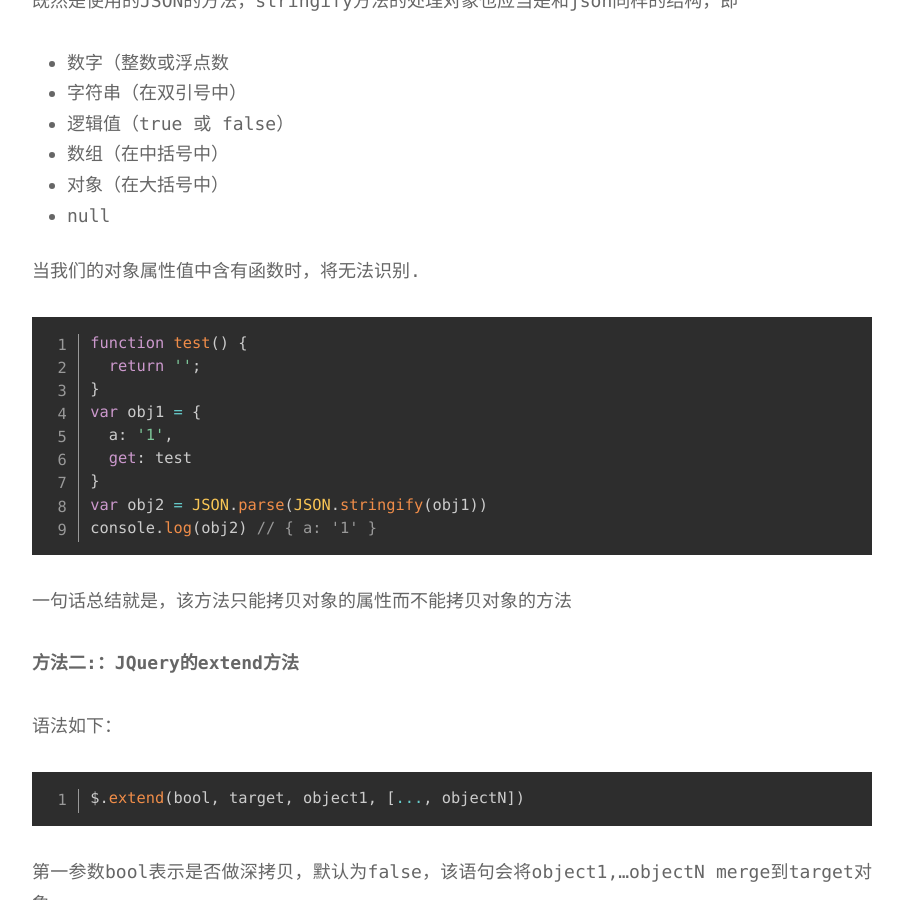
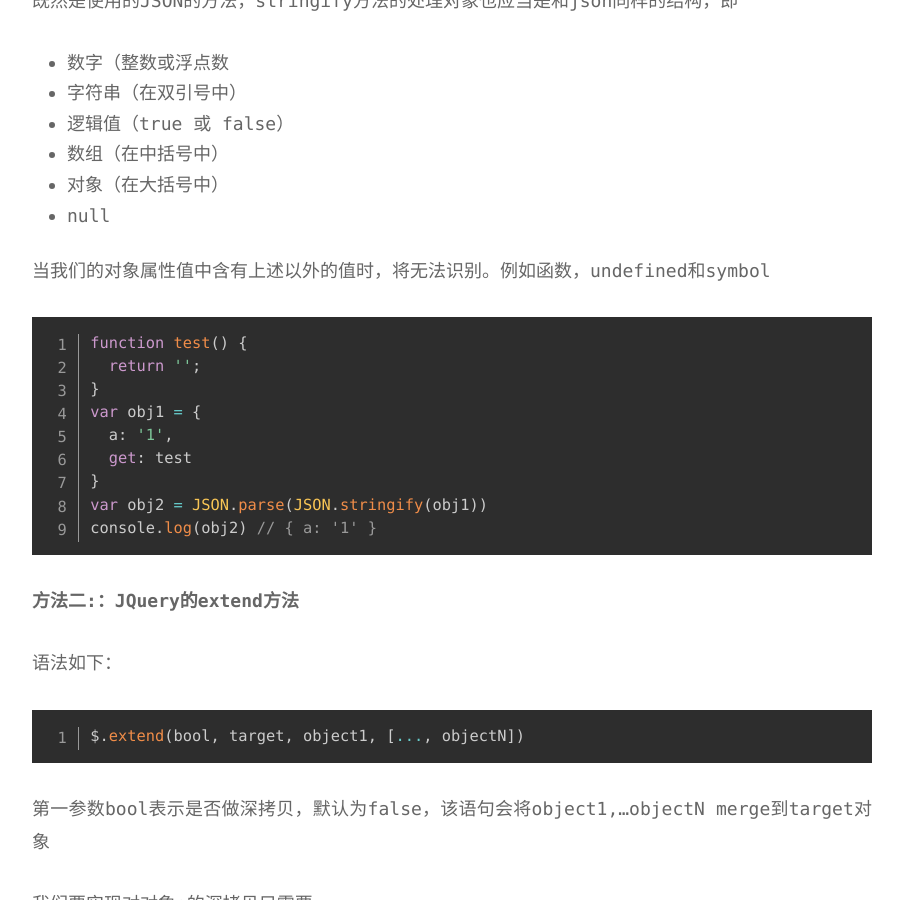
Before and after one commit to dengqiqi/dengqiqi.github.io, a Jekyll site: the page built from _posts/2020-06-29-js-primary-1-1-1.md, in a window 1280 px wide and 900 px high, scrolled down 4665 px. Shown: the whole window, without its empty margins (188-1091 px from the left). Built offline with Jekyll 4.4.1, drawn with Linux system fonts in a browser that asks for light colours; emoji names are drawn with the system emoji font; comment, search, counter and statistics services are not loaded; some of the changed text lies outside the part shown.

Commit message:
博文更新

````diff
--- a/_posts/2020-06-29-js-primary-1-1-1.md
+++ b/_posts/2020-06-29-js-primary-1-1-1.md
@@ -192,7 +192,7 @@ console.log(Object.prototype.toString.call({})) // [object Object]
 * 对象（在大括号中）
 * null
 
-当我们的对象属性值中含有函数时，将无法识别.
+当我们的对象属性值中含有上述以外的值时，将无法识别。例如函数，undefined和symbol
 
 ```js
 function test() {
@@ -205,8 +205,6 @@ var obj1 = {
 var obj2 = JSON.parse(JSON.stringify(obj1))
 console.log(obj2) // { a: '1' }
 ```
-
-一句话总结就是，该方法只能拷贝对象的属性而不能拷贝对象的方法
 
 
 
````
Also changed, not shown: other parts of _posts/2020-06-29-js-primary-1-1-1.md (+1 -1 lines).
